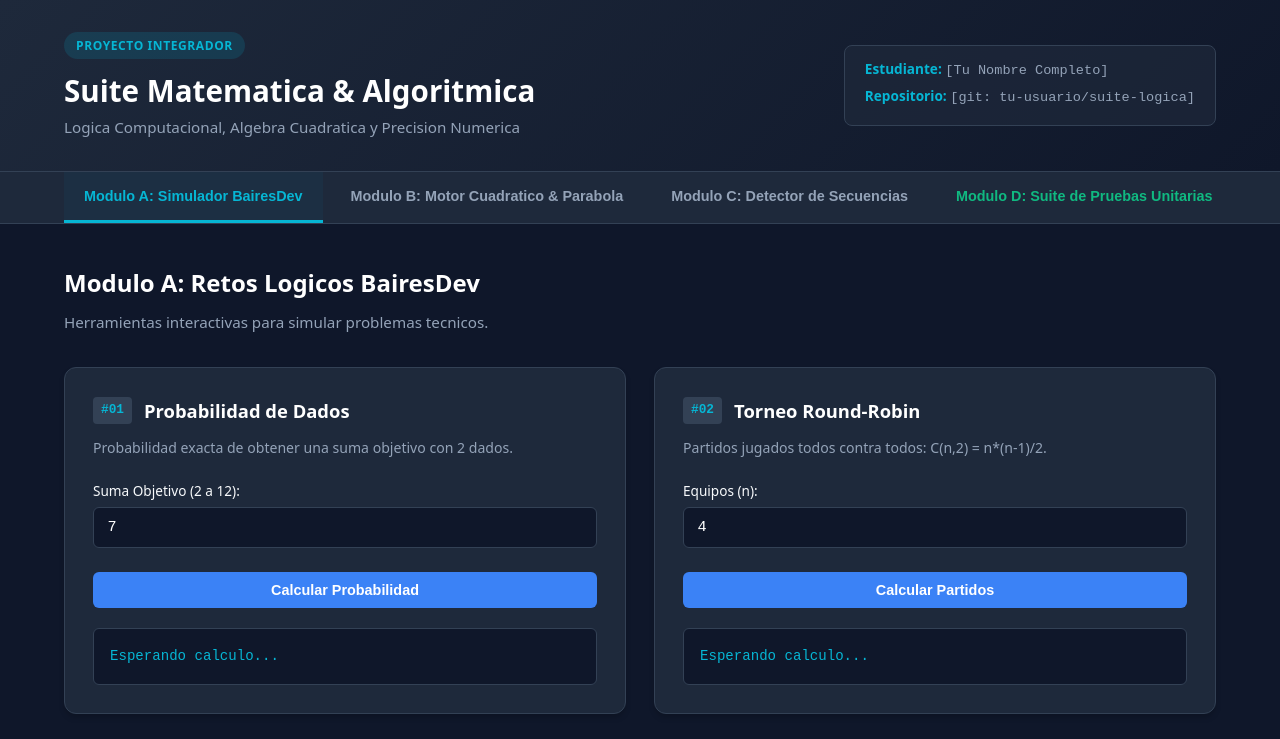
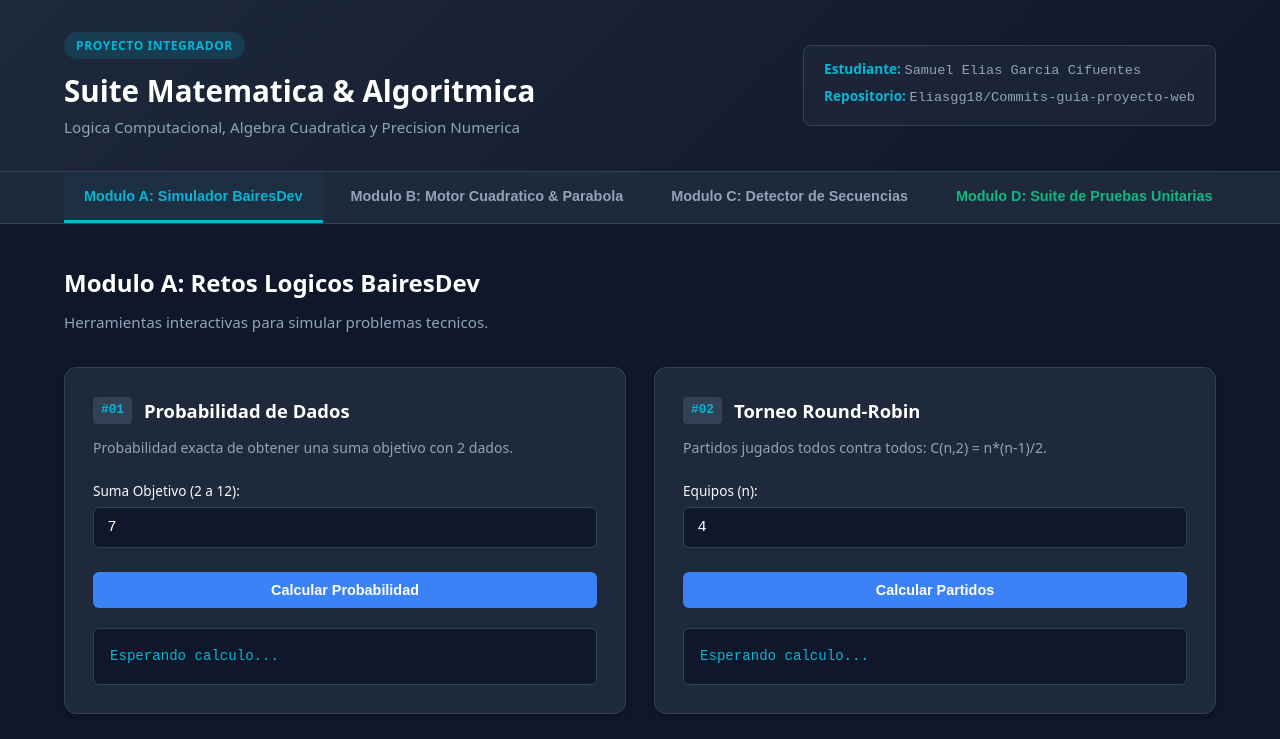
Before and after one commit to Eliasgg18/Commits-guia-proyecto-web, a plain HTML site: page index.html in a window 1280 px wide. Shown: the top 739 px of the page. Drawn offline with Linux system fonts and the light colour scheme.

Commit message:
docs: agrega nombre y repositorio en el encabezado de index.html

```diff
--- a/index.html
+++ b/index.html
@@ -16,8 +16,8 @@
         <p class="subtitle">Logica Computacional, Algebra Cuadratica y Precision Numerica</p>
       </div>
       <div class="student-info">
-        <div class="info-tag"><strong>Estudiante:</strong> <span class="placeholder">[Tu Nombre Completo]</span></div>
-        <div class="info-tag"><strong>Repositorio:</strong> <span class="placeholder">[git: tu-usuario/suite-logica]</span></div>
+        <div class="info-tag"><strong>Estudiante:</strong> <span class="placeholder">Samuel Elias Garcia Cifuentes</span></div>
+        <div class="info-tag"><strong>Repositorio:</strong> <span class="placeholder">Eliasgg18/Commits-guia-proyecto-web</span></div>
       </div>
     </div>
   </header>
```
